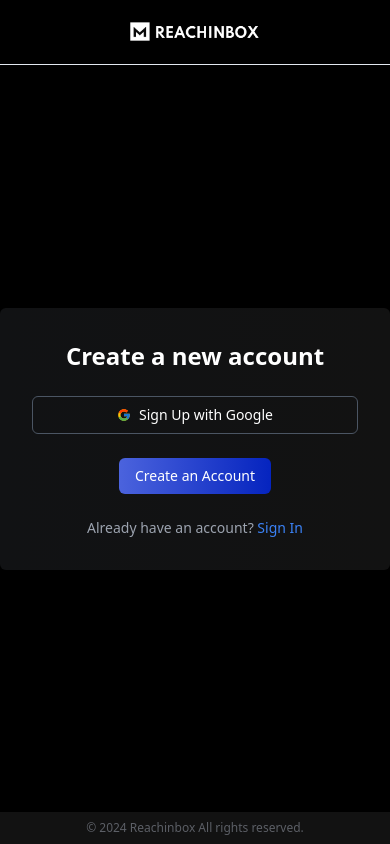
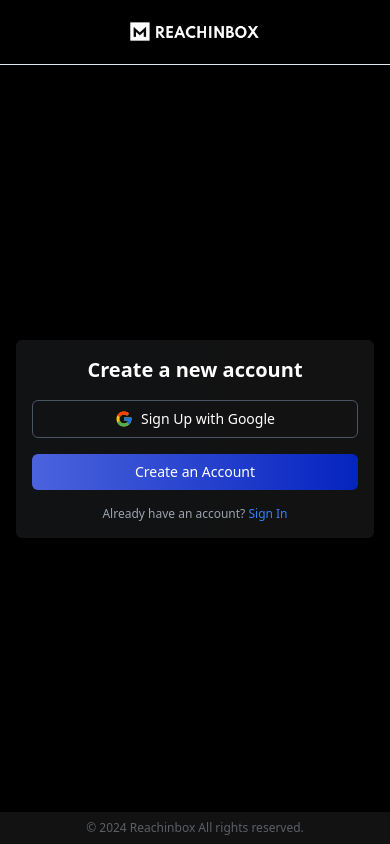
Before and after one commit to thearnavagg/reachinbox-webapp, a React (Vite) app: page / in a window 390 px wide. Built offline with nearby package versions, Linux system fonts and the light colour scheme.

Commit message:
responsiveness for mobile device auth screen

```diff
--- a/src/pages/Auth.jsx
+++ b/src/pages/Auth.jsx
@@ -4,7 +4,8 @@ import { FcGoogle } from "react-icons/fc";
 import { Link } from "react-router-dom";
 import Footer from "../components/Footer";
 
-const googleLoginUrl = "https://hiring.reachinbox.xyz/api/v1/auth/google-login?redirect_to=https://reachinbox-arnav-webapp.vercel.app";
+const googleLoginUrl =
+  "https://hiring.reachinbox.xyz/api/v1/auth/google-login?redirect_to=https://reachinbox-arnav-webapp.vercel.app";
 // "https://hiring.reachinbox.xyz/api/v1/auth/google-login?redirect_to=http://localhost:5173";
 
 const handleGoogleLogin = () => {
@@ -19,25 +20,25 @@ const Auth = () => {
           <img src={logo} height={150} width={150} />
         </div>
       </header>
-      <div className="flex-grow flex justify-center items-center">
-        <div className="w-full flex flex-col items-center max-w-md p-8 space-y-6 bg-gradient-to-r from-[#111214] to-[#121212] rounded-md shadow-md">
-          <h2 className="text-2xl font-bold text-center text-white">
+      <div className="flex-grow flex justify-center items-center px-4">
+        <div className="w-full flex flex-col items-center max-w-md p-4 md:p-8 space-y-4 md:space-y-6 bg-gradient-to-r from-[#111214] to-[#121212] rounded-md shadow-md">
+          <h2 className="text-xl md:text-2xl font-bold text-center text-white">
             Create a new account
           </h2>
           <button
             onClick={handleGoogleLogin}
-            className="flex items-center justify-center w-full px-4 py-2 space-x-2 text-sm font-medium text-white from-[#111214] to-[#121212] border border-gray-600 rounded-md"
+            className="flex items-center justify-center w-full px-4 py-2 space-x-2 text-sm md:text-base font-medium text-white from-[#111214] to-[#121212] border border-gray-600 rounded-md"
           >
-            <FcGoogle alignmentBaseline="center" scale={50} />
+            <FcGoogle className="text-lg md:text-xl" />
             <span>Sign Up with Google</span>
           </button>
           <button
             onClick={handleGoogleLogin}
-            className="w-15 px-4 py-2 text-sm font-medium text-white bg-gradient-to-r from-[#4B63DD] to-[#0524BF] rounded-md"
+            className="w-full px-4 py-2 text-sm md:text-base font-medium text-white bg-gradient-to-r from-[#4B63DD] to-[#0524BF] rounded-md"
           >
             Create an Account
           </button>
-          <p className="text-sm text-center text-gray-400">
+          <p className="text-xs md:text-sm text-center text-gray-400">
             Already have an account?{" "}
             <Link onClick={handleGoogleLogin} className="text-blue-500">
               Sign In
@@ -45,6 +46,7 @@ const Auth = () => {
           </p>
         </div>
       </div>
+
       <Footer />
     </div>
   );
```
